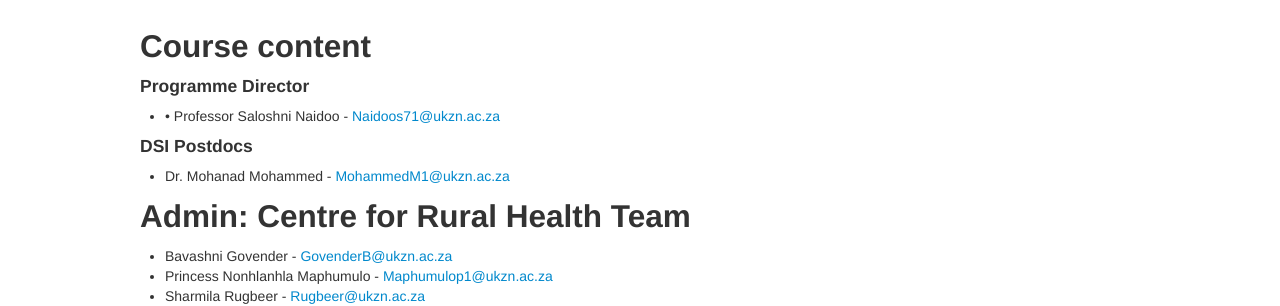
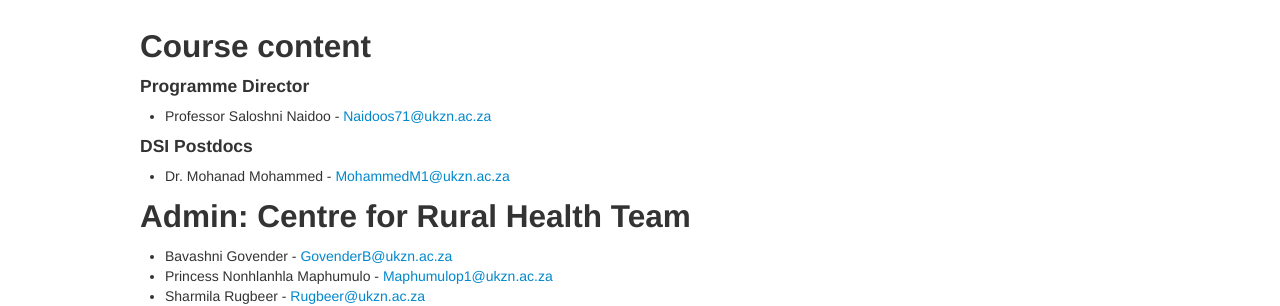
Before and after one commit to hscourseukzn/hscourseukzn.github.io, a Jekyll site: the page built from pages/Contact.md, in a window 1280 px wide. Shown: the part 276-582 px from the top of the page. Built offline with Jekyll 4.4.1, drawn with Linux system fonts in a browser that asks for light colours.

```diff
--- a/pages/Contact.md
+++ b/pages/Contact.md
@@ -6,7 +6,7 @@ title: Contact
 <h2> Course content </h2>
 
 <h4> Programme Director </h4>
-* •	Professor Saloshni Naidoo - <a href="mailto:Naidoos71@ukzn.ac.za">Naidoos71@ukzn.ac.za</a> <br>
+* Professor Saloshni Naidoo - <a href="mailto:Naidoos71@ukzn.ac.za">Naidoos71@ukzn.ac.za</a> <br>
 
 <h4> DSI Postdocs </h4>
 * Dr. Mohanad Mohammed - <a href="mailto:MohammedM1@ukzn.ac.za">MohammedM1@ukzn.ac.za</a> <br>
```
